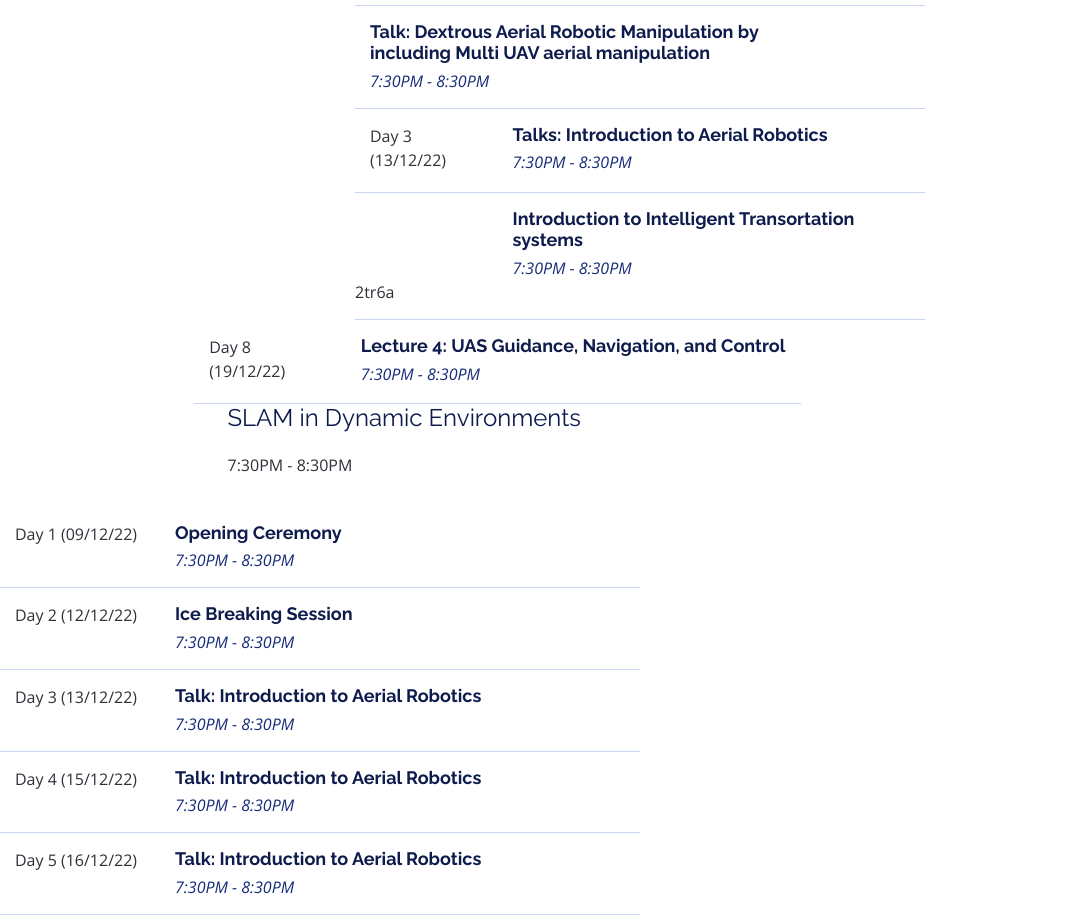
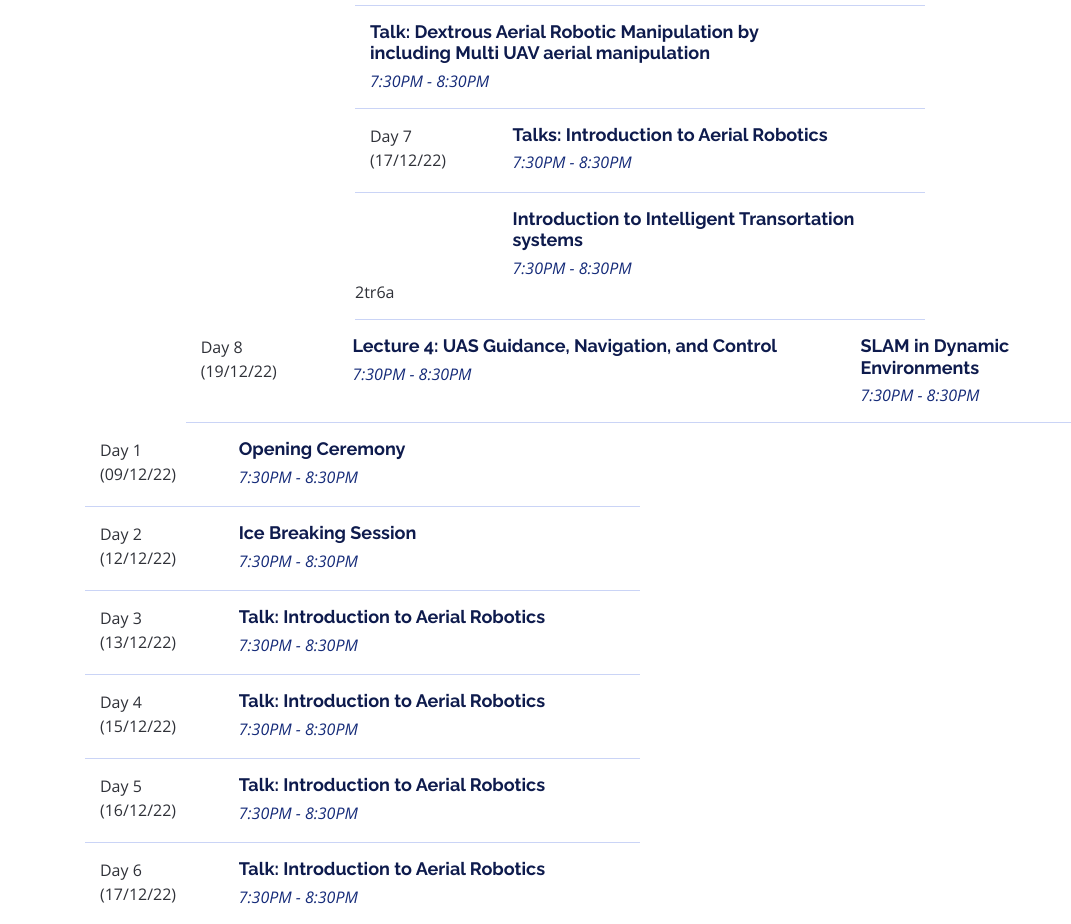
Before and after one commit to ieee-mace/cybosium, a plain HTML site: page index.html in a window 1280 px wide. Shown: the part 3280-4204 px from the top of the page, without its empty margins (0-1071 px from the left). Drawn offline with nearby package versions, Linux system fonts and the light colour scheme.

Commit message:
Update index.html

```diff
--- a/index.html
+++ b/index.html
@@ -269,7 +269,7 @@
             </div>
 
             <div class="row schedule-item">
-              <div class="col-md-3"><time>Day 3 (13/12/22)</time></div>
+              <div class="col-md-3"><time>Day 7 (17/12/22)</time></div>
               <div class="col-md-9">
                 <h4>Talks: Introduction to Aerial Robotics</h4>
                 <p>7:30PM - 8:30PM</p>
@@ -294,7 +294,8 @@
               </div>
             </div>
 
-            <div class="col-md-3"><time></time></div>
+            <div class="row schedule-item">
+              <div class="col-md-3"><time>                </time></div>
               <div class="col-md-9">
                 <h4>SLAM in Dynamic Environments</h4>
                 <p>7:30PM - 8:30PM</p>
```
